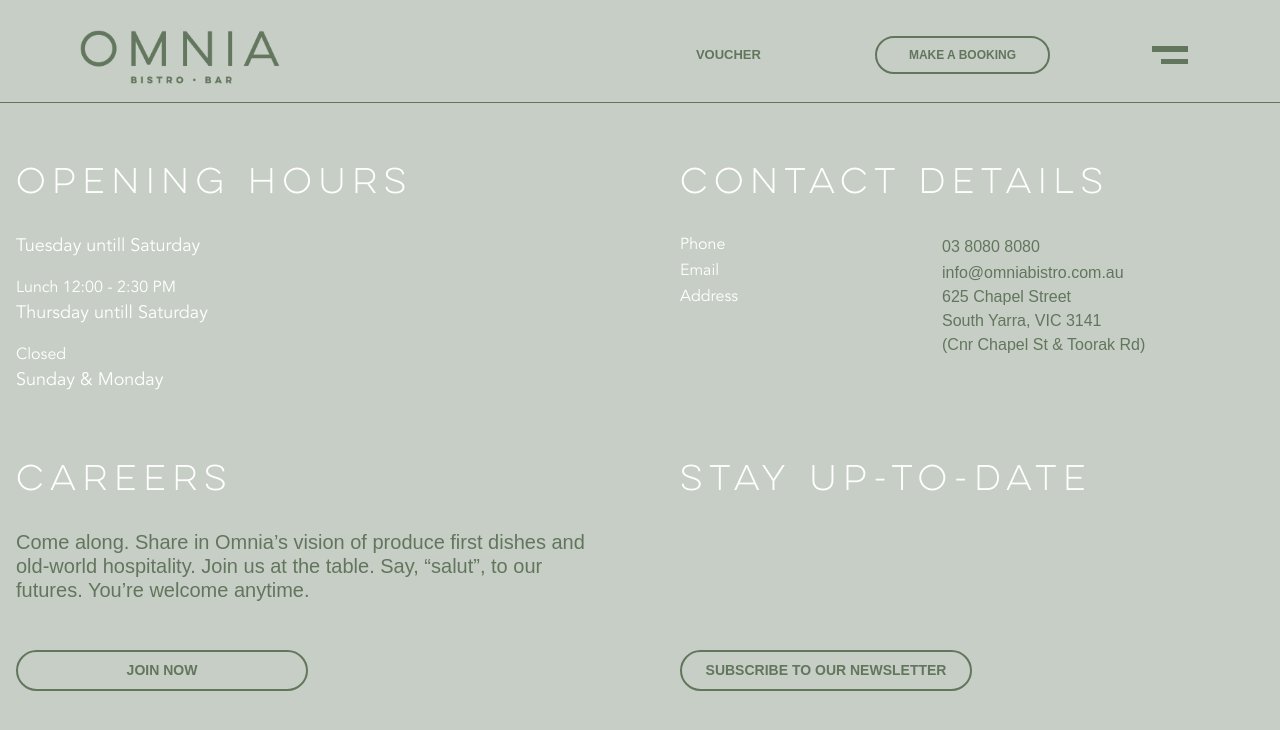
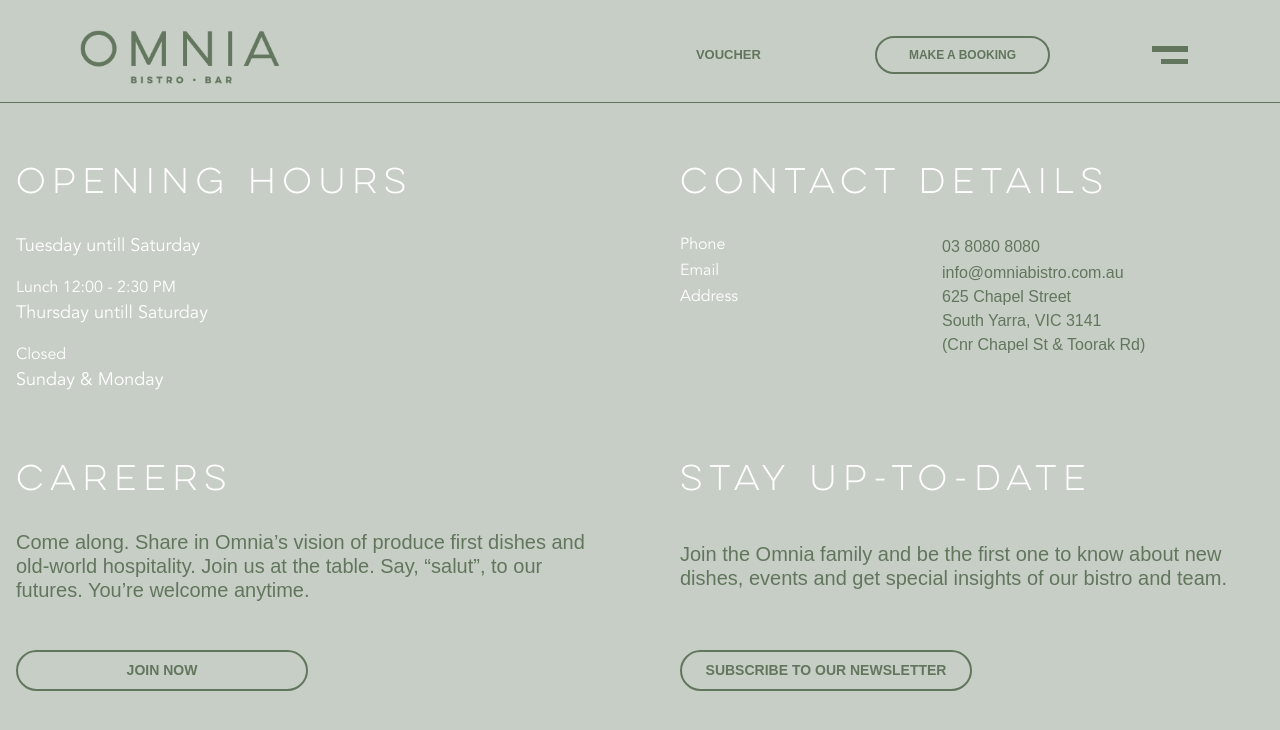
Before and after one commit to yugenomnia/omnia, a Jekyll site: the page built from contacts.md, in a window 1280 px wide and 900 px high, scrolled down 900 px. Shown: the top 730 px of the window. Built offline with Jekyll 4.4.1, drawn with Linux system fonts in a browser that asks for light colours.

Commit message:
Update from Forestry.io Evgeniya Naydenisheva updated contacts.md

```diff
--- a/contacts.md
+++ b/contacts.md
@@ -15,5 +15,7 @@
 phone: 03 8080 8080
 email: info@omniabistro.com.au
 dinner_hours: Dinner 5:30 - 11:00 PM
+subscribe_text: Join the Omnia family and be the first one to know about new dishes,
+  events and get special insights of our bistro and team.
 
 ---
```
